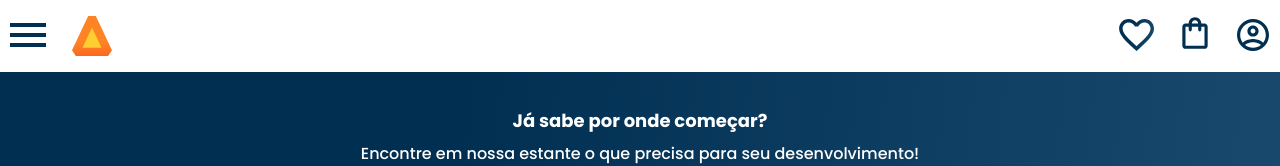
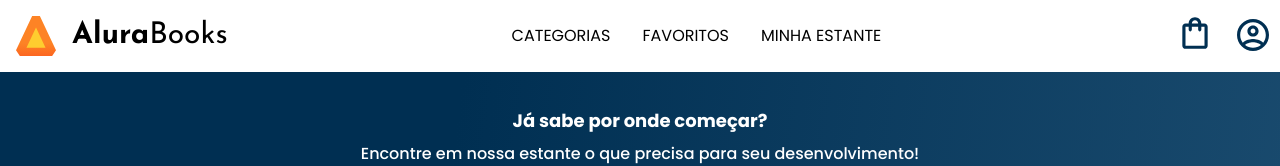
Before and after one commit to RaquelVuicik/projeto-alura-books, a plain HTML site: page index.html in a window 1280 px wide. Shown: the top 166 px of the page. Drawn offline with nearby package versions, Linux system fonts and the light colour scheme.

Commit message:
aumentando o header

```diff
--- a/index.html
+++ b/index.html
@@ -9,6 +9,7 @@
         <link rel="preconnect" href="https://fonts.googleapis.com">
         <link rel="preconnect" href="https://fonts.gstatic.com" crossorigin>
         <link href="https://fonts.googleapis.com/css2?family=Poppins:wght@300;400;500;700&display=swap" rel="stylesheet">
+        <link href="https://fonts.googleapis.com/css2?family=Josefin+Sans:wght@100..700&display=swap" rel="stylesheet">
         <link rel="stylesheet" href="https://cdn.jsdelivr.net/npm/swiper@11/swiper-bundle.min.css"/>
         <link rel="stylesheet" href="styles.css">
     </head>
@@ -39,9 +40,17 @@
                     </li>
                 </ul>
                 <img src="img/Logo.svg" alt="Logo da Alurabooks" class="container__imagem">
+                <h1 class="container__titulo"><b class="container__titulo--negrito">Alura</b>Books</h1>
             </div>
+
+            <ul class="opções">
+                <li class="opções__item">Categorias</li>
+                <li class="opções__item"><a href="#" class="opções__link">Favoritos</a></li>
+                <li class="opções__item"><a href="#" class="opções__link">Minha Estante</a></li>
+            </ul>
+
             <div class="container">
-                <a href="#"><img src="img/Favoritos.svg" alt="Meus favoritos" class="container__imagem2"></a>
+                <a href="#"><img src="img/Favoritos.svg" alt="Meus favoritos" class="container__imagem2 container__imagem-transparente"></a>
                 <a href="#"><img src="img/Compras.svg" alt="Carrinho de compras" class="container__imagem2"></a>
                 <a href="#"><img src="img/Usuário.svg" alt="Meu perfil" class="container__imagem2"></a>
             </div>
--- a/styles.css
+++ b/styles.css
@@ -13,6 +13,7 @@
     --fonte-principal: "Poppins";
     --azul: #002F52;
     --preto: #000000;
+    --fonte-secundaria: "Josefin Sans";
 }
 
 body {
--- a/styles/header.css
+++ b/styles/header.css
@@ -60,3 +60,50 @@
 .container__botao {
     display: none;
 }
+
+.container__titulo {
+    display: none;
+}
+
+.opções {
+    display: none;
+}
+
+@media screen and (min-width: 1024px) {
+    .container__titulo, .container__titulo--negrito {
+        font-family: var(--fonte-secundaria);
+        font-size: 30px;
+    }
+
+    .container__titulo {
+        font-weight: 400;
+        display: block;
+    }
+
+    .container__titulo--negrito {
+        font-weight: 700;
+    }
+
+    .opções {
+        display: flex;
+    }
+
+    .opções__item {
+        padding: 0 1em;
+        text-transform: uppercase;
+    }
+
+    .opções__link {
+        text-decoration: none;
+        color: var(--preto);
+    }
+
+    .container__imagem-transparente {
+        display: none;
+    }
+
+    .cabecalho__menu-hamburguer {
+        display: none;
+    }
+
+}
```
